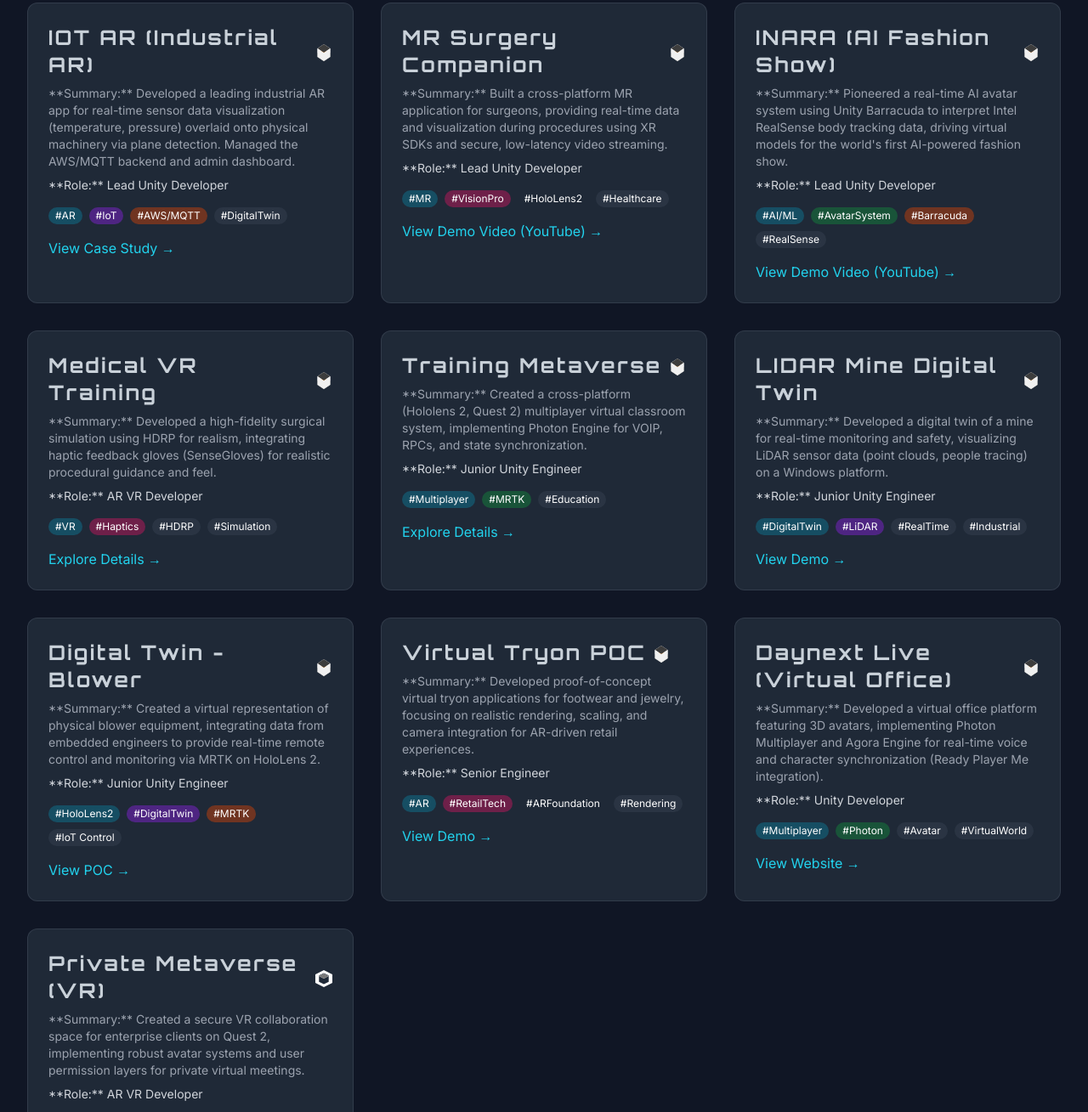
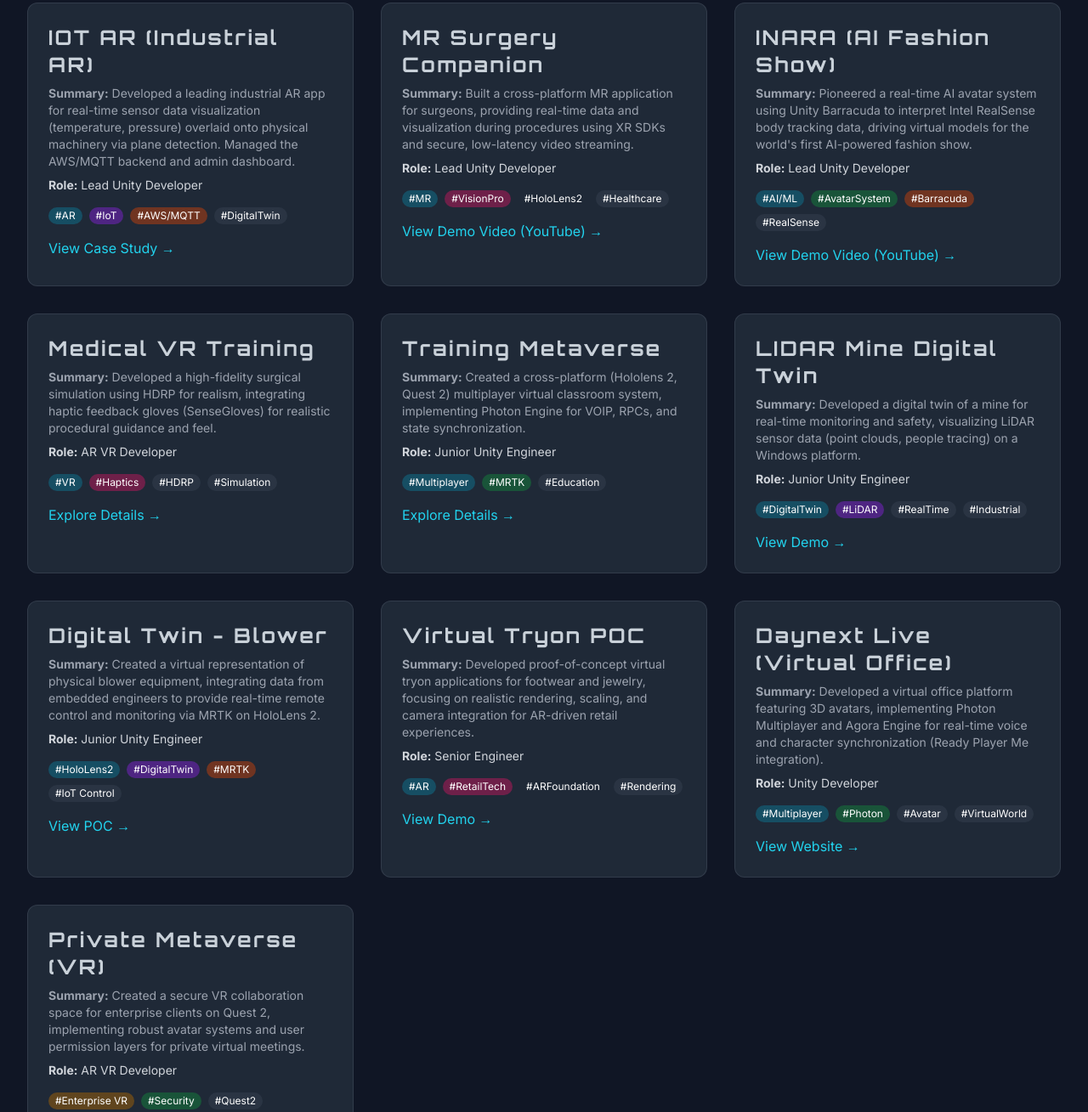
Before and after one commit to akhilmmani95/akhilmmani95.github.io, a plain HTML site: page index.html in a window 1280 px wide. Shown: the part 818-2127 px from the top of the page at 85% size. Drawn offline with nearby package versions, Linux system fonts and the light colour scheme; animation ran at ten frames a second.

Commit message:
Update index.html

```diff
--- a/index.html
+++ b/index.html
@@ -107,7 +107,7 @@
                 <span class="neon-text block sm:inline">REAL-TIME 3D</span>
             </h1>
             <p class="text-xl sm:text-2xl mb-12 font-light text-gray-400 max-w-4xl mx-auto">
-                5+ years of expertise in **AR, VR, and MR platforms**, specializing in industrial IoT, AI integration, and complex enterprise simulations.
+                <strong>5+ years of expertise</strong> in AR, VR, and MR platforms, specializing in industrial IoT, AI integration, and complex enterprise simulations.
             </p>
             <a href="#projects" class="inline-flex items-center justify-center px-10 py-4 border-2 futuristic-font border-neon-border text-lg font-medium rounded-lg text-white bg-transparent hover:bg-cyan-700/30 transition duration-300 transform hover:scale-105 shadow-lg neon-border">
                 EXPLORE PROJECTS &rarr;
@@ -135,8 +135,8 @@
                         <h3 class="text-2xl font-bold mb-2 futuristic-font flex items-center">
                             IOT AR (Industrial AR) <span class="text-orange-500" id="logo-1"></span>
                         </h3>
-                        <p class="text-sm text-gray-400 mb-2">**Summary:** Developed a leading industrial AR app for real-time sensor data visualization (temperature, pressure) overlaid onto physical machinery via plane detection. Managed the AWS/MQTT backend and admin dashboard.</p>
-                        <p class="text-sm text-gray-300 mb-4">**Role:** Lead Unity Developer</p>
+                        <p class="text-sm text-gray-400 mb-2"><strong>Summary:</strong> Developed a leading industrial AR app for real-time sensor data visualization (temperature, pressure) overlaid onto physical machinery via plane detection. Managed the AWS/MQTT backend and admin dashboard.</p>
+                        <p class="text-sm text-gray-300 mb-4"><strong>Role:</strong> Lead Unity Developer</p>
                         <div class="flex flex-wrap gap-2 text-xs mb-4">
                             <span class="bg-cyan-700/50 text-white px-2 py-0.5 rounded-full">#AR</span>
                             <span class="bg-purple-700/50 text-white px-2 py-0.5 rounded-full">#IoT</span>
@@ -151,8 +151,8 @@
                         <h3 class="text-2xl font-bold mb-2 futuristic-font flex items-center">
                             MR Surgery Companion <span class="text-orange-500" id="logo-2"></span>
                         </h3>
-                        <p class="text-sm text-gray-400 mb-2">**Summary:** Built a cross-platform MR application for surgeons, providing real-time data and visualization during procedures using XR SDKs and secure, low-latency video streaming.</p>
-                        <p class="text-sm text-gray-300 mb-4">**Role:** Lead Unity Developer</p>
+                        <p class="text-sm text-gray-400 mb-2"><strong>Summary:</strong> Built a cross-platform MR application for surgeons, providing real-time data and visualization during procedures using XR SDKs and secure, low-latency video streaming.</p>
+                        <p class="text-sm text-gray-300 mb-4"><strong>Role:</strong> Lead Unity Developer</p>
                         <div class="flex flex-wrap gap-2 text-xs mb-4">
                             <span class="bg-cyan-700/50 text-white px-2 py-0.5 rounded-full">#MR</span>
                             <span class="bg-pink-700/50 text-white px-2 py-0.5 rounded-full">#VisionPro</span>
@@ -167,8 +167,8 @@
                         <h3 class="text-2xl font-bold mb-2 futuristic-font flex items-center">
                             INARA (AI Fashion Show) <span class="text-orange-500" id="logo-3"></span>
                         </h3>
-                        <p class="text-sm text-gray-400 mb-2">**Summary:** Pioneered a real-time AI avatar system using Unity Barracuda to interpret Intel RealSense body tracking data, driving virtual models for the world's first AI-powered fashion show.</p>
-                        <p class="text-sm text-gray-300 mb-4">**Role:** Lead Unity Developer</p>
+                        <p class="text-sm text-gray-400 mb-2"><strong>Summary:</strong> Pioneered a real-time AI avatar system using Unity Barracuda to interpret Intel RealSense body tracking data, driving virtual models for the world's first AI-powered fashion show.</p>
+                        <p class="text-sm text-gray-300 mb-4"><strong>Role:</strong> Lead Unity Developer</p>
                         <div class="flex flex-wrap gap-2 text-xs mb-4">
                             <span class="bg-cyan-700/50 text-white px-2 py-0.5 rounded-full">#AI/ML</span>
                             <span class="bg-green-700/50 text-white px-2 py-0.5 rounded-full">#AvatarSystem</span>
@@ -183,8 +183,8 @@
                         <h3 class="text-2xl font-bold mb-2 futuristic-font flex items-center">
                             Medical VR Training <span class="text-orange-500" id="logo-4"></span>
                         </h3>
-                        <p class="text-sm text-gray-400 mb-2">**Summary:** Developed a high-fidelity surgical simulation using HDRP for realism, integrating haptic feedback gloves (SenseGloves) for realistic procedural guidance and feel.</p>
-                        <p class="text-sm text-gray-300 mb-4">**Role:** AR VR Developer</p>
+                        <p class="text-sm text-gray-400 mb-2"><strong>Summary:</strong> Developed a high-fidelity surgical simulation using HDRP for realism, integrating haptic feedback gloves (SenseGloves) for realistic procedural guidance and feel.</p>
+                        <p class="text-sm text-gray-300 mb-4"><strong>Role:</strong> AR VR Developer</p>
                         <div class="flex flex-wrap gap-2 text-xs mb-4">
                             <span class="bg-cyan-700/50 text-white px-2 py-0.5 rounded-full">#VR</span>
                             <span class="bg-pink-700/50 text-white px-2 py-0.5 rounded-full">#Haptics</span>
@@ -199,8 +199,8 @@
                         <h3 class="text-2xl font-bold mb-2 futuristic-font flex items-center">
                             Training Metaverse <span class="text-orange-500" id="logo-5"></span>
                         </h3>
-                        <p class="text-sm text-gray-400 mb-2">**Summary:** Created a cross-platform (Hololens 2, Quest 2) multiplayer virtual classroom system, implementing Photon Engine for VOIP, RPCs, and state synchronization.</p>
-                        <p class="text-sm text-gray-300 mb-4">**Role:** Junior Unity Engineer</p>
+                        <p class="text-sm text-gray-400 mb-2"><strong>Summary:</strong> Created a cross-platform (Hololens 2, Quest 2) multiplayer virtual classroom system, implementing Photon Engine for VOIP, RPCs, and state synchronization.</p>
+                        <p class="text-sm text-gray-300 mb-4"><strong>Role:</strong> Junior Unity Engineer</p>
                         <div class="flex flex-wrap gap-2 text-xs mb-4">
                             <span class="bg-cyan-700/50 text-white px-2 py-0.5 rounded-full">#Multiplayer</span>
                             <span class="bg-green-700/50 text-white px-2 py-0.5 rounded-full">#MRTK</span>
@@ -214,8 +214,8 @@
                         <h3 class="text-2xl font-bold mb-2 futuristic-font flex items-center">
                             LIDAR Mine Digital Twin <span class="text-orange-500" id="logo-6"></span>
                         </h3>
-                        <p class="text-sm text-gray-400 mb-2">**Summary:** Developed a digital twin of a mine for real-time monitoring and safety, visualizing LiDAR sensor data (point clouds, people tracing) on a Windows platform.</p>
-                        <p class="text-sm text-gray-300 mb-4">**Role:** Junior Unity Engineer</p>
+                        <p class="text-sm text-gray-400 mb-2"><strong>Summary:</strong> Developed a digital twin of a mine for real-time monitoring and safety, visualizing LiDAR sensor data (point clouds, people tracing) on a Windows platform.</p>
+                        <p class="text-sm text-gray-300 mb-4"><strong>Role:</strong> Junior Unity Engineer</p>
                         <div class="flex flex-wrap gap-2 text-xs mb-4">
                             <span class="bg-cyan-700/50 text-white px-2 py-0.5 rounded-full">#DigitalTwin</span>
                             <span class="bg-purple-700/50 text-white px-2 py-0.5 rounded-full">#LiDAR</span>
@@ -230,8 +230,8 @@
                         <h3 class="text-2xl font-bold mb-2 futuristic-font flex items-center">
                             Digital Twin - Blower <span class="text-orange-500" id="logo-7"></span>
                         </h3>
-                        <p class="text-sm text-gray-400 mb-2">**Summary:** Created a virtual representation of physical blower equipment, integrating data from embedded engineers to provide real-time remote control and monitoring via MRTK on HoloLens 2.</p>
-                        <p class="text-sm text-gray-300 mb-4">**Role:** Junior Unity Engineer</p>
+                        <p class="text-sm text-gray-400 mb-2"><strong>Summary:</strong> Created a virtual representation of physical blower equipment, integrating data from embedded engineers to provide real-time remote control and monitoring via MRTK on HoloLens 2.</p>
+                        <p class="text-sm text-gray-300 mb-4"><strong>Role:</strong> Junior Unity Engineer</p>
                         <div class="flex flex-wrap gap-2 text-xs mb-4">
                             <span class="bg-cyan-700/50 text-white px-2 py-0.5 rounded-full">#HoloLens2</span>
                             <span class="bg-purple-700/50 text-white px-2 py-0.5 rounded-full">#DigitalTwin</span>
@@ -246,8 +246,8 @@
                         <h3 class="text-2xl font-bold mb-2 futuristic-font flex items-center">
                             Virtual Tryon POC <span class="text-orange-500" id="logo-8"></span>
                         </h3>
-                        <p class="text-sm text-gray-400 mb-2">**Summary:** Developed proof-of-concept virtual tryon applications for footwear and jewelry, focusing on realistic rendering, scaling, and camera integration for AR-driven retail experiences.</p>
-                        <p class="text-sm text-gray-300 mb-4">**Role:** Senior Engineer</p>
+                        <p class="text-sm text-gray-400 mb-2"><strong>Summary:</strong> Developed proof-of-concept virtual tryon applications for footwear and jewelry, focusing on realistic rendering, scaling, and camera integration for AR-driven retail experiences.</p>
+                        <p class="text-sm text-gray-300 mb-4"><strong>Role:</strong> Senior Engineer</p>
                         <div class="flex flex-wrap gap-2 text-xs mb-4">
                             <span class="bg-cyan-700/50 text-white px-2 py-0.5 rounded-full">#AR</span>
                             <span class="bg-pink-700/50 text-white px-2 py-0.5 rounded-full">#RetailTech</span>
@@ -262,8 +262,8 @@
                         <h3 class="text-2xl font-bold mb-2 futuristic-font flex items-center">
                             Daynext Live (Virtual Office) <span class="text-orange-500" id="logo-9"></span>
                         </h3>
-                        <p class="text-sm text-gray-400 mb-2">**Summary:** Developed a virtual office platform featuring 3D avatars, implementing Photon Multiplayer and Agora Engine for real-time voice and character synchronization (Ready Player Me integration).</p>
-                        <p class="text-sm text-gray-300 mb-4">**Role:** Unity Developer</p>
+                        <p class="text-sm text-gray-400 mb-2"><strong>Summary:</strong> Developed a virtual office platform featuring 3D avatars, implementing Photon Multiplayer and Agora Engine for real-time voice and character synchronization (Ready Player Me integration).</p>
+                        <p class="text-sm text-gray-300 mb-4"><strong>Role:</strong> Unity Developer</p>
                         <div class="flex flex-wrap gap-2 text-xs mb-4">
                             <span class="bg-cyan-700/50 text-white px-2 py-0.5 rounded-full">#Multiplayer</span>
                             <span class="bg-green-700/50 text-white px-2 py-0.5 rounded-full">#Photon</span>
@@ -278,8 +278,8 @@
                         <h3 class="text-2xl font-bold mb-2 futuristic-font flex items-center">
                             Private Metaverse (VR) <span class="text-white" id="logo-10"></span>
                         </h3>
-                        <p class="text-sm text-gray-400 mb-2">**Summary:** Created a secure VR collaboration space for enterprise clients on Quest 2, implementing robust avatar systems and user permission layers for private virtual meetings.</p>
-                        <p class="text-sm text-gray-300 mb-4">**Role:** AR VR Developer</p>
+                        <p class="text-sm text-gray-400 mb-2"><strong>Summary:</strong> Created a secure VR collaboration space for enterprise clients on Quest 2, implementing robust avatar systems and user permission layers for private virtual meetings.</p>
+                        <p class="text-sm text-gray-300 mb-4"><strong>Role:</strong> AR VR Developer</p>
                         <div class="flex flex-wrap gap-2 text-xs mb-4">
                             <span class="bg-yellow-700/50 text-white px-2 py-0.5 rounded-full">#Enterprise VR</span>
                             <span class="bg-green-700/50 text-white px-2 py-0.5 rounded-full">#Security</span>
@@ -363,7 +363,7 @@
         <!-- Footer -->
         <footer class="py-8 bg-gray-900 border-t border-gray-700/50 mt-10">
             <div class="max-w-7xl mx-auto px-4 sm:px-6 lg:px-8 text-center text-xs text-gray-500 futuristic-font">
-                // DATA_PORTFOLIO_V5.0 // AKHIL M MANI // XR COMMAND CENTER //
+                // DATA_PORTFOLIO_V5.1 // AKHIL M MANI // XR COMMAND CENTER //
             </div>
         </footer>
 
@@ -400,70 +400,4 @@
                 camera = new THREE.PerspectiveCamera(60, window.innerWidth / window.innerHeight, 0.1, 1000);
                 camera.position.z = 200; // Place camera away from the center
 
-                renderer = new THREE.WebGLRenderer({ antialias: true, alpha: true });
-                renderer.setSize(window.innerWidth, window.innerHeight);
-                container.appendChild(renderer.domElement);
-
-                // Create the Data Points (BufferGeometry)
-                geometry = new THREE.BufferGeometry();
-                const positions = new Float32Array(pointCount * 3);
-                const colors = new Float32Array(pointCount * 3);
-
-                const color = new THREE.Color();
-                const pointColor = new THREE.Color(0x00ffff); // Neon Cyan
-
-                for (let i = 0; i < pointCount; i++) {
-                    // Position points randomly in a large cube
-                    positions[i * 3] = (Math.random() - 0.5) * fieldSize; // X
-                    positions[i * 3 + 1] = (Math.random() - 0.5) * fieldSize; // Y
-                    positions[i * 3 + 2] = (Math.random() - 0.5) * fieldSize; // Z
-
-                    // Assign color
-                    color.copy(pointColor).multiplyScalar(Math.random() * 0.5 + 0.5);
-                    colors[i * 3] = color.r;
-                    colors[i * 3 + 1] = color.g;
-                    colors[i * 3 + 2] = color.b;
-                }
-
-                geometry.setAttribute('position', new THREE.BufferAttribute(positions, 3));
-                geometry.setAttribute('color', new THREE.BufferAttribute(colors, 3));
-
-                material = new THREE.PointsMaterial({
-                    size: 0.5,
-                    vertexColors: true,
-                    blending: THREE.AdditiveBlending,
-                    transparent: true,
-                    opacity: 0.7
-                });
-
-                points = new THREE.Points(geometry, material);
-                scene.add(points);
-
-                window.addEventListener('resize', onWindowResize, false);
-
-                animate(); // Start the animation loop
-            }
-
-            // Handle window resize for responsiveness
-            function onWindowResize() {
-                camera.aspect = window.innerWidth / window.innerHeight;
-                camera.updateProjectionMatrix();
-                renderer.setSize(window.innerWidth, window.innerHeight);
-            }
-
-            // Animation Loop (Simple Rotation)
-            function animate() {
-                requestAnimationFrame(animate);
-
-                // Simple, gentle rotation of the whole particle field (no scroll dependency)
-                points.rotation.y += 0.0005;
-                points.rotation.x += 0.0002;
-
-                renderer.render(scene, camera);
-            }
-
-            init();
-        };
-    </script>
-</body>
-</html>
+                renderer = new THREE.WebGLRenderer({ antialias: true, alpha: true
```
